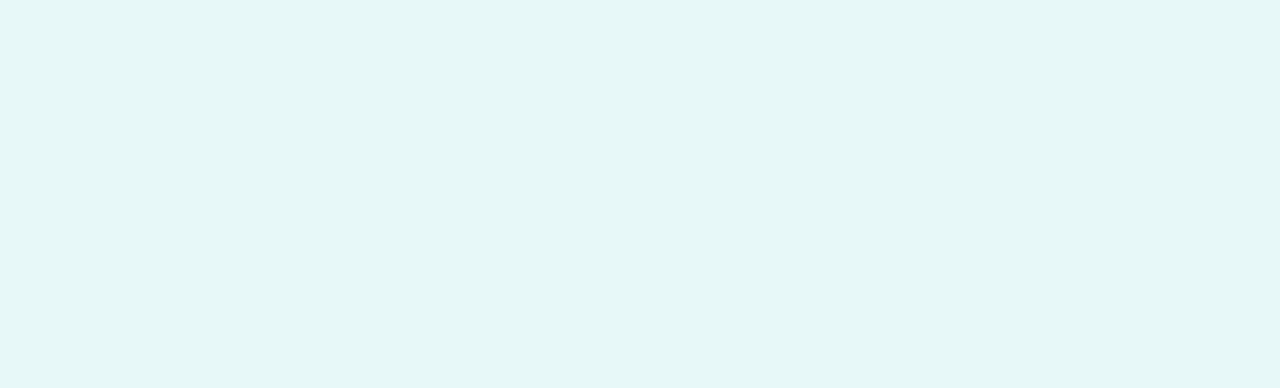
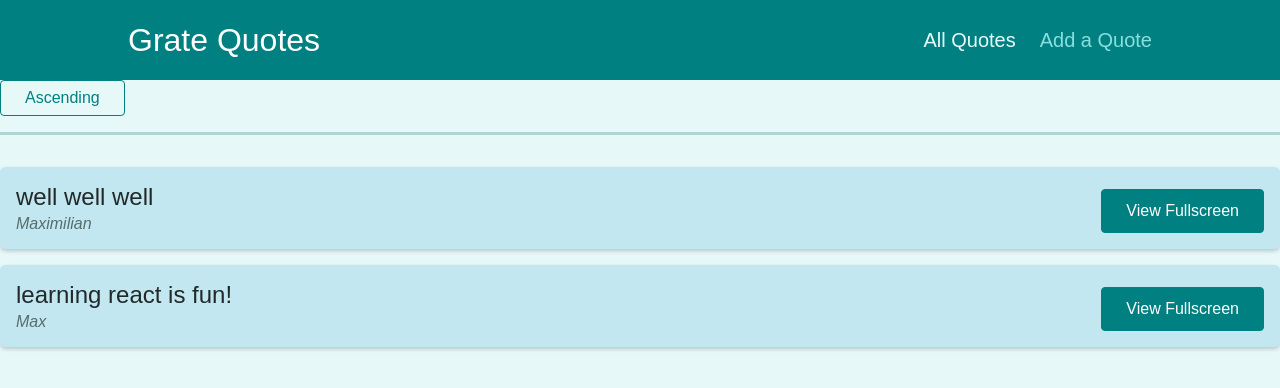
Before and after one commit to Masahiro-Kaga/practice2, a React (Create React App) app: page /quotes in a window 1280 px wide. Shown: the top 388 px of the page. Built offline with nearby package versions, Linux system fonts and the light colour scheme.

Commit message:
Section20_ Happy New Year I gave up till here, See you next year

```diff
--- a/src/App.js
+++ b/src/App.js
@@ -1,8 +1,31 @@
+import { Redirect, Route, Switch } from "react-router-dom";
+import Layout from "./components/layout/Layout";
+import AllQuotes from "./pages/AllQuotes";
+import NewQuotes from "./pages/NewQuotes";
+import NotFound from "./pages/NotFound";
+import QuoteDetails from "./pages/QuoteDetails";
+
 function App() {
   return (
-    <div>
-
-    </div>
+    <Layout>
+      <Switch>
+        <Route path="/" exact>
+          <Redirect to="/quotes"></Redirect>
+        </Route>
+        <Route path="/quotes" exact>
+          <AllQuotes></AllQuotes>
+        </Route>
+        <Route path="/quotes/:quoteId">
+          <QuoteDetails></QuoteDetails>
+        </Route>
+        <Route path="/new-quote">
+          <NewQuotes></NewQuotes>
+        </Route>
+        <Route path='*'>
+          <NotFound></NotFound>
+        </Route>
+      </Switch>
+    </Layout>
   );
 }
 
--- /dev/null
+++ b/src/components/layout/Layout.js
@@ -0,0 +1,13 @@
+import React, { Fragment } from 'react'
+import MainNavigation from './MainNavigation'
+
+const Layout = (props) => {
+    return (
+        <Fragment>
+            <MainNavigation></MainNavigation>
+            <main className='main'>{props.children}</main>
+        </Fragment>
+    )
+}
+
+export default Layout
--- /dev/null
+++ b/src/components/layout/MainNavigation.js
@@ -0,0 +1,23 @@
+import React from 'react'
+import { NavLink } from 'react-router-dom'
+import classes from './MainNavigation.module.css';
+
+const MainNavigation = (props) => {
+    return (
+        <header className={classes.header}>
+            <div className={classes.logo}>Grate Quotes</div>
+            <nav className={classes.nav}>
+                <ul>
+                    <li>
+                        <NavLink to='/quotes' activeClassName={classes.active}>All Quotes</NavLink>
+                    </li>
+                    <li>
+                        <NavLink to='/new-quote' activeClassName={classes.active}>Add a Quote</NavLink>
+                    </li>
+                </ul>
+            </nav>
+        </header>
+    )
+}
+
+export default MainNavigation
--- a/src/components/quotes/QuoteForm.js
+++ b/src/components/quotes/QuoteForm.js
@@ -1,12 +1,23 @@
-import { useRef } from 'react';
+import { Fragment, useState } from "react";
+import { useRef } from "react";
+import { Prompt } from "react-router-dom";
 
-import Card from '../UI/Card';
-import LoadingSpinner from '../UI/LoadingSpinner';
-import classes from './QuoteForm.module.css';
+import Card from "../UI/Card";
+import LoadingSpinner from "../UI/LoadingSpinner";
+import classes from "./QuoteForm.module.css";
 
 const QuoteForm = (props) => {
   const authorInputRef = useRef();
   const textInputRef = useRef();
+  const [isEntering,setIsEntering] = useState(false)
+
+  const finishEnteringHandler = () => {
+    setIsEntering(false);
+  };
+
+  const formFocusedHandler = () => {
+    setIsEntering(true);
+  };
 
   function submitFormHandler(event) {
     event.preventDefault();
@@ -20,8 +31,10 @@ const QuoteForm = (props) => {
   }
 
   return (
+    <Fragment>
+      <Prompt when={isEntering} message={(location) => 'Are you sure you want to leave?'}></Prompt>
       <Card>
-      <form className={classes.form} onSubmit={submitFormHandler}>
+        <form className={classes.form} onSubmit={submitFormHandler} onFocus={formFocusedHandler}>
           {props.isLoading && (
             <div className={classes.loading}>
               <LoadingSpinner />
@@ -29,18 +42,19 @@ const QuoteForm = (props) => {
           )}
 
           <div className={classes.control}>
-          <label htmlFor='author'>Author</label>
-          <input type='text' id='author' ref={authorInputRef} />
+            <label htmlFor="author">Author</label>
+            <input type="text" id="author" ref={authorInputRef} />
           </div>
           <div className={classes.control}>
-          <label htmlFor='text'>Text</label>
-          <textarea id='text' rows='5' ref={textInputRef}></textarea>
+            <label htmlFor="text">Text</label>
+            <textarea id="text" rows="5" ref={textInputRef}></textarea>
           </div>
           <div className={classes.actions}>
-          <button className='btn'>Add Quote</button>
+            <button className="btn" onClick={finishEnteringHandler}>Add Quote</button>
           </div>
         </form>
       </Card>
+    </Fragment>
   );
 };
 
--- a/src/components/quotes/QuoteItem.js
+++ b/src/components/quotes/QuoteItem.js
@@ -1,3 +1,4 @@
+import { Link } from 'react-router-dom';
 import classes from './QuoteItem.module.css';
 
 const QuoteItem = (props) => {
@@ -9,9 +10,9 @@ const QuoteItem = (props) => {
         </blockquote>
         <figcaption>{props.author}</figcaption>
       </figure>
-      <a className='btn'>
+      <Link to={`/quotes/${props.id}`} className='btn'>
         View Fullscreen
-      </a>
+      </Link>
     </li>
   );
 };
--- a/src/components/quotes/QuoteList.js
+++ b/src/components/quotes/QuoteList.js
@@ -1,13 +1,45 @@
 import { Fragment } from 'react';
+import { useHistory, useLocation } from 'react-router-dom';
 
 import QuoteItem from './QuoteItem';
 import classes from './QuoteList.module.css';
 
+const sortQuotes = (quotes,ascending) => {
+  return quotes.sort((a,b)=>{
+    if(ascending){
+      return a.id > b.id ? 1 : -1;
+    }else{
+      return a.id < b.id ? 1 : -1;
+    }
+  })
+}
+
 const QuoteList = (props) => {
+
+  const history = useHistory();
+  const location = useLocation();
+
+  const queryParams = new URLSearchParams(location.search);
+
+  const isSortingAscend = queryParams.get('sort') === 'asc';
+
+  const sortedQuotes = sortQuotes(props.quotes,isSortingAscend);
+
+  const changeSortingHandler = () => {
+    history.push('/quotes?sort=' + (isSortingAscend ? 'desc' : 'asc'));
+    // console.log(history);
+    console.log(location);
+  }
+
+
+
   return (
     <Fragment>
+      <div className={classes.sorting}>
+        <button onClick={changeSortingHandler}>Ascending</button>
+      </div>
       <ul className={classes.list}>
-        {props.quotes.map((quote) => (
+        {sortedQuotes.map((quote) => (
           <QuoteItem
             key={quote.id}
             id={quote.id}
--- a/src/index.js
+++ b/src/index.js
@@ -1,6 +1,12 @@
-import ReactDOM from 'react-dom';
+import ReactDOM from "react-dom";
+import { BrowserRouter } from "react-router-dom";
 
-import './index.css';
-import App from './App';
+import "./index.css";
+import App from "./App";
 
-ReactDOM.render(<App />, document.getElementById('root'));
+ReactDOM.render(
+  <BrowserRouter>
+    <App />
+  </BrowserRouter>,
+  document.getElementById("root")
+);
--- /dev/null
+++ b/src/pages/AllQuotes.js
@@ -0,0 +1,21 @@
+import QuoteList from '../components/quotes/QuoteList'
+
+const DUMMY_QUOTES = [{
+    id:'q1',
+    author:'Max',
+    text:'learning react is fun!'
+},
+{
+    id:'q2',
+    author:'Maximilian',
+    text:'well well well'
+
+}]
+
+const AllQuotes = () => {
+    return (
+        <QuoteList quotes={DUMMY_QUOTES}></QuoteList>
+    )
+}
+
+export default AllQuotes
--- /dev/null
+++ b/src/pages/NewQuotes.js
@@ -0,0 +1,14 @@
+import { useHistory } from "react-router-dom";
+import QuoteForm from "../components/quotes/QuoteForm";
+
+
+const NewQuotes = () => {
+    const history = useHistory();
+  const addQuoteHandler = (quoteData) => {
+    console.log(quoteData);
+    history.push('/quote')
+  };
+  return <QuoteForm onAddQuote={addQuoteHandler}></QuoteForm>;
+};
+
+export default NewQuotes;
--- /dev/null
+++ b/src/pages/NotFound.js
@@ -0,0 +1,11 @@
+import React from 'react'
+
+const NotFound = () => {
+    return (
+        <div className='centered'>
+            <p>Page Not Found</p>
+        </div>
+    )
+}
+
+export default NotFound
--- /dev/null
+++ b/src/pages/QuoteDetails.js
@@ -0,0 +1,39 @@
+import React, { Fragment } from "react";
+import { Route,useParams } from "react-router-dom";
+import Comments from "../components/comments/Comments";
+import HighlightedQuote from "../components/quotes/HighlightedQuote";
+
+const DUMMY_QUOTES = [{
+    id:'q1',
+    author:'Max',
+    text:'learning react is fun!'
+},
+{
+    id:'q2',
+    author:'Maximilian',
+    text:'well well well'
+
+}]
+
+const QuoteDetails = () => {
+  const params = useParams();
+  const quote = DUMMY_QUOTES.find((quote) => quote.id === params.quoteId);
+
+  if(!quote){
+      return <p>No quote found!</p>
+  }
+
+  return (
+    <Fragment>
+      <h1>Quote Detail Page</h1>
+      <p>{params.quoteId}</p>
+      <HighlightedQuote text={quote.text} author={quote.author}></HighlightedQuote>
+      <Route path={`/quotes/${params.quoteId}/comments`}>
+      {/* <Route path='/quotes/:quoteId/comments'> */}
+        <Comments></Comments>
+      </Route>
+    </Fragment>
+  );
+};
+
+export default QuoteDetails;
```
Also changed, not shown: 2 other files (tests, documents, lock files or other folders). Lines whose indentation alone changed are shown as unchanged.
